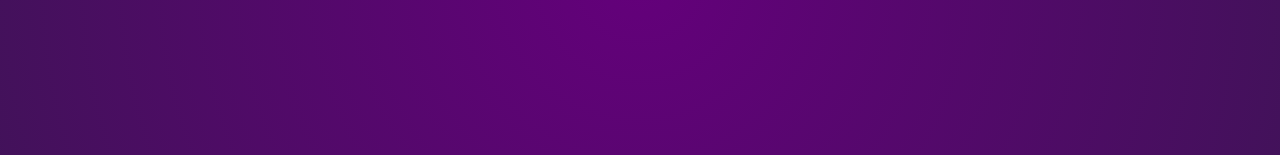
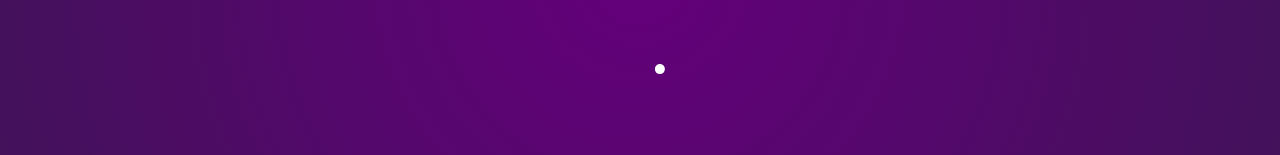
Before and after one commit to Erhahon-Imafidon/motion-animation-app, a React (Vite) app: page / in a window 1280 px wide. Shown: the part 424-579 px from the top of the page. Built offline with nearby package versions, Linux system fonts and the light colour scheme.

Commit message:
add Loader component to Home page for improved loading experience

```diff
--- a/src/pages/Home.tsx
+++ b/src/pages/Home.tsx
@@ -1,5 +1,6 @@
 import { Link } from 'react-router';
 import { motion, Variants } from 'motion/react';
+import Loader from '../components/Loader';
 
 const Home = () => {
     const buttonVariants: Variants = {
@@ -47,6 +48,8 @@ const Home = () => {
                     Create Your Pizza
                 </motion.button>
             </Link>
+
+            <Loader />
         </motion.div>
     );
 };
```
